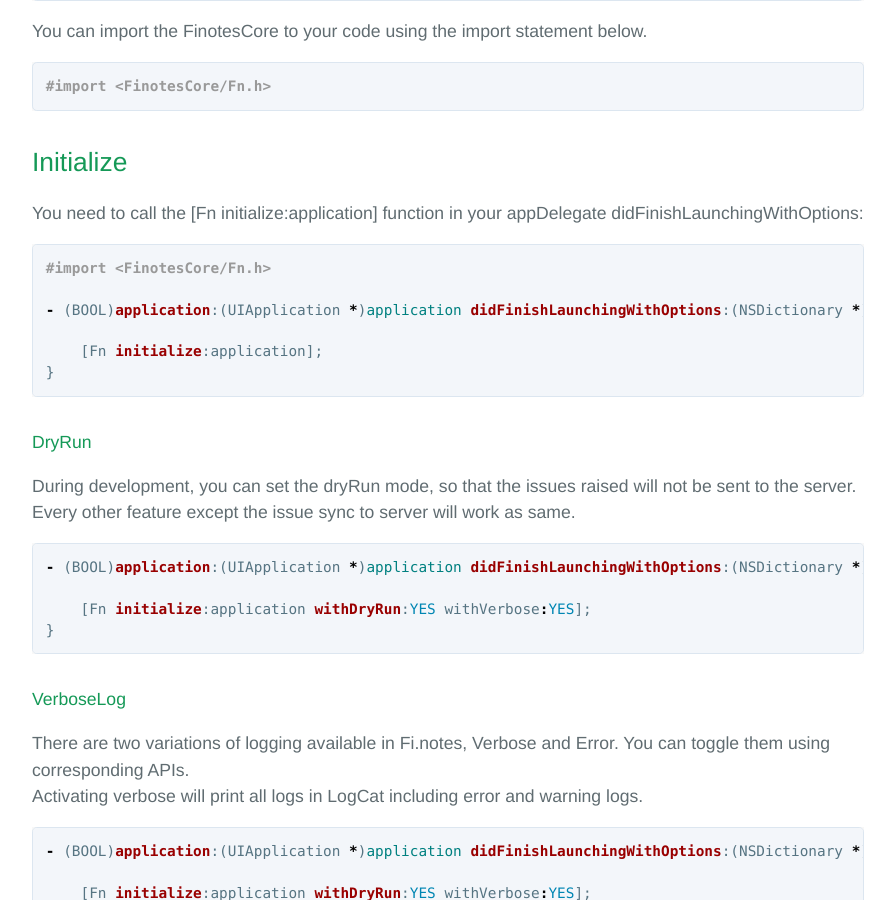
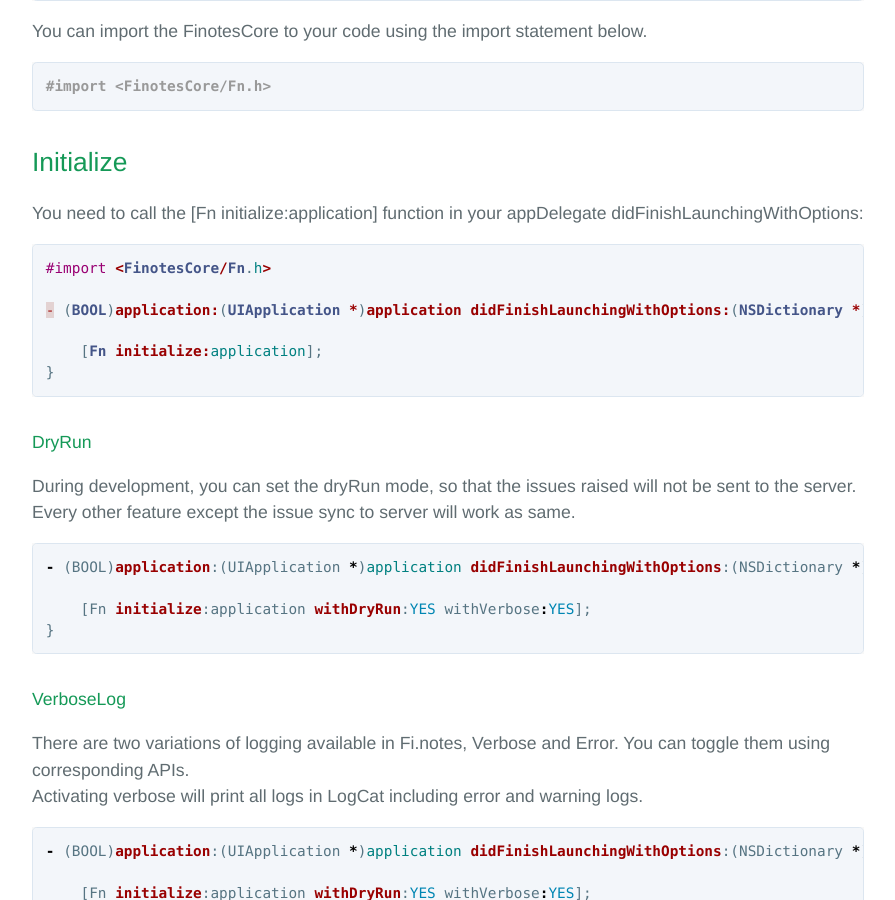
Before and after one commit to finotes/finotes.github.io, a Jekyll site: the page built from _posts/2018-01-19-ios-docs.md, in a window 1280 px wide and 900 px high, scrolled down 632 px. Shown: the whole window, without its empty margins (192-1087 px from the left). Built offline with Jekyll 4.4.1, drawn with Linux system fonts in a browser that asks for light colours; some web fonts are replaced.

Commit message:
Update 2018-01-19-ios-docs.md

````diff
--- a/_posts/2018-01-19-ios-docs.md
+++ b/_posts/2018-01-19-ios-docs.md
@@ -31,7 +31,7 @@ You can import the FinotesCore to your code using the import statement below.
 ## Initialize
 You need to call the [Fn initialize:application] function in your appDelegate didFinishLaunchingWithOptions:
 
-```objectivec
+```smalltalk
 #import <FinotesCore/Fn.h>
 
 - (BOOL)application:(UIApplication *)application didFinishLaunchingWithOptions:(NSDictionary *)launchOptions {
````
